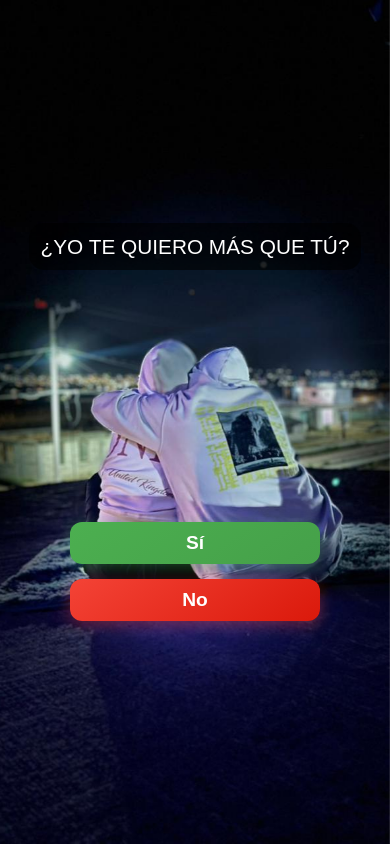
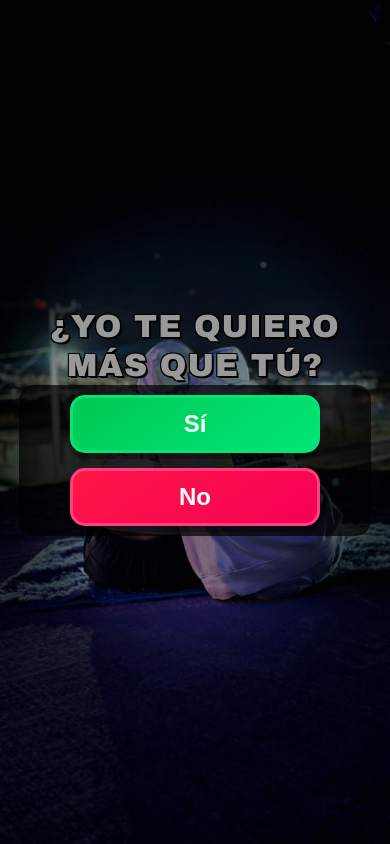
Before and after one commit to IAA47/pregunta-amor, a plain HTML site: page index.html in a window 390 px wide. Drawn offline with Linux system fonts and the light colour scheme.

Commit message:
Update estilos.css

```diff
--- a/estilos.css
+++ b/estilos.css
@@ -5,120 +5,196 @@
 }
 
 body {
-    font-family: Arial, sans-serif;
+    font-family: 'Arial Black', Gadget, sans-serif;
     overflow: hidden;
+    width: 100vw;
+    height: 100vh;
+    display: flex;
+    justify-content: center;
+    align-items: center;
+    background-color: #000;
 }
 
 .contenedor {
     background: url('Ale.jpeg') no-repeat center center;
     background-size: cover;
-    background-attachment: fixed;
-    width: 100vw;
-    height: 100vh;
+    width: 100%;
+    height: 100%;
     display: flex;
     flex-direction: column;
     justify-content: center;
     align-items: center;
     text-align: center;
-    padding: 20px;
+    position: relative;
+}
+
+/* Fondo oscuro semitransparente para mejor contraste */
+.contenedor::before {
+    content: '';
+    position: absolute;
+    top: 0;
+    left: 0;
+    width: 100%;
+    height: 100%;
+    background-color: rgba(0, 0, 0, 0.4);
+    z-index: 1;
+}
+
+/* Contenedor del texto */
+.texto-container {
+    position: relative;
+    z-index: 2;
+    width: 90%;
+    max-width: 800px;
+    margin-bottom: 50px;
+    padding: 30px;
+    background: rgba(0, 0, 0, 0.7);
+    border-radius: 20px;
+    box-shadow: 0 10px 30px rgba(0, 0, 0, 0.8);
+    border: 3px solid #ff4081;
 }
 
 p {
-    font-size: clamp(1.5rem, 5vw, 3rem); /* Tamaño responsive */
-    color: white;
-    text-shadow: 2px 2px 8px rgba(0, 0, 0, 0.9);
-    margin-bottom: 40px;
-    padding: 15px 20px;
-    background-color: rgba(0, 0, 0, 0.6);
-    border-radius: 15px;
-    max-width: 90%;
-    line-height: 1.4;
-    word-wrap: break-word;
+    font-size: clamp(2rem, 7vw, 4rem);
+    color: #FFFFFF;
+    text-shadow:
+        3px 3px 0 #000,
+        -1px -1px 0 #000,
+        1px -1px 0 #000,
+        -1px 1px 0 #000,
+        1px 1px 0 #000;
+    margin: 0;
+    padding: 0;
+    line-height: 1.3;
+    font-weight: 900;
+    letter-spacing: 1px;
 }
 
+/* Contenedor de botones */
 .botones-container {
+    position: relative;
+    z-index: 2;
     display: flex;
     flex-direction: row;
     justify-content: center;
     align-items: center;
-    flex-wrap: wrap;
-    gap: 20px;
-    position: relative;
-    width: 100%;
-    max-width: 500px;
+    gap: 30px;
+    width: 90%;
+    max-width: 600px;
+    background: rgba(0, 0, 0, 0.7);
+    padding: 20px;
+    border-radius: 15px;
 }
 
 button {
-    font-size: clamp(1.2rem, 4vw, 1.8rem);
-    padding: 15px 30px;
+    font-size: clamp(1.5rem, 4vw, 2.5rem);
+    padding: 20px 40px;
     border: none;
-    border-radius: 12px;
+    border-radius: 15px;
     cursor: pointer;
     transition: all 0.3s ease;
-    min-width: 120px;
-    font-weight: bold;
+    min-width: 150px;
+    font-weight: 900;
+    box-shadow: 0 6px 0 rgba(0, 0, 0, 0.3);
+    position: relative;
+    z-index: 3;
 }
 
 #yesBtn {
-    background: linear-gradient(145deg, #4CAF50, #45a049);
+    background: linear-gradient(145deg, #00C853, #00E676);
     color: white;
-    box-shadow: 0 4px 15px rgba(76, 175, 80, 0.4);
+    border: 3px solid #00E676;
 }
 
 #yesBtn:hover, #yesBtn:active {
-    background: linear-gradient(145deg, #45a049, #3d8b40);
-    transform: scale(1.05);
+    background: linear-gradient(145deg, #00E676, #00C853);
+    transform: translateY(-3px);
+    box-shadow: 0 9px 0 rgba(0, 0, 0, 0.3);
 }
 
 #noBtn {
-    background: linear-gradient(145deg, #f44336, #da190b);
+    background: linear-gradient(145deg, #FF1744, #F50057);
     color: white;
-    box-shadow: 0 4px 15px rgba(244, 67, 54, 0.4);
-    position: relative;
+    border: 3px solid #FF4081;
 }
 
 #noBtn:hover, #noBtn:active {
-    background: linear-gradient(145deg, #da190b, #c4190b);
+    background: linear-gradient(145deg, #F50057, #FF1744);
+    transform: translateY(-3px);
 }
 
 /* Media Queries para móviles */
 @media (max-width: 768px) {
     .contenedor {
         padding: 10px;
-        justify-content: space-evenly;
+    }
+
+    .texto-container {
+        padding: 20px;
+        margin-bottom: 30px;
+        width: 95%;
     }
 
     p {
-        font-size: clamp(1.2rem, 6vw, 2rem);
-        padding: 12px 15px;
-        margin-bottom: 20px;
-        max-width: 95%;
+        font-size: clamp(1.8rem, 8vw, 3rem);
+        text-shadow:
+            2px 2px 0 #000,
+            -1px -1px 0 #000,
+            1px -1px 0 #000,
+            -1px 1px 0 #000,
+            1px 1px 0 #000;
     }
 
     .botones-container {
         flex-direction: column;
-        gap: 15px;
-        margin-top: 20px;
+        gap: 20px;
+        width: 95%;
+        padding: 15px;
     }
 
     button {
-        width: 80%;
+        width: 100%;
         max-width: 250px;
-        padding: 12px 24px;
-        font-size: 1.3rem;
+        padding: 15px 25px;
+        font-size: 1.8rem;
     }
 }
 
 @media (max-width: 480px) {
+    .texto-container {
+        padding: 15px;
+        margin-bottom: 20px;
+    }
+
     p {
-        font-size: 1.3rem;
-        padding: 10px 12px;
-        line-height: 1.3;
+        font-size: 2rem;
+        line-height: 1.2;
+    }
+
+    .botones-container {
+        padding: 10px;
+        gap: 15px;
     }
 
     button {
-        width: 90%;
-        padding: 10px 20px;
-        font-size: 1.2rem;
+        padding: 12px 20px;
+        font-size: 1.5rem;
+        min-width: 130px;
     }
 }
+
+/* Asegurar que el texto sea visible en cualquier fondo */
+.texto-alternativo {
+    color: #FFEB3B; /* Amarillo brillante */
+    text-shadow: 2px 2px 4px rgba(0, 0, 0, 0.8);
+}
+
+.texto-alternativo-2 {
+    color: #00E5FF; /* Cyan brillante */
+    text-shadow: 2px 2px 4px rgba(0, 0, 0, 0.8);
+}
+
+.texto-alternativo-3 {
+    color: #FF4081; /* Rosa brillante */
+    text-shadow: 2px 2px 4px rgba(0, 0, 0, 0.8);
+}
```
